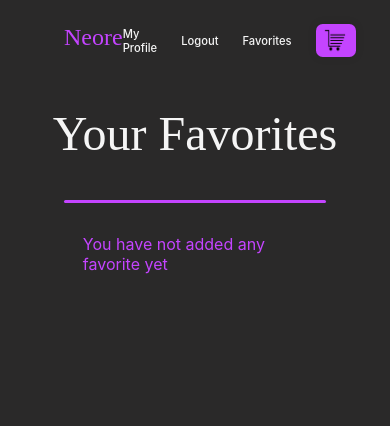
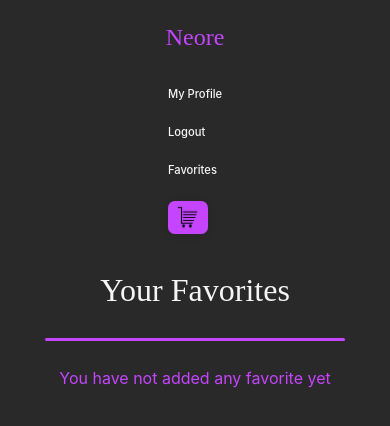
Before and after one commit to edvigedev/neore-shop, a React (Vite) app in the folder neore-shop/: page /neore-shop/favorites in a window 390 px wide. Shown: the top 426 px of the page. Built offline with nearby package versions, Linux system fonts and the light colour scheme.

Commit message:
feat(app-wide) implement responsive design

```diff
--- a/neore-shop/src/components/Aside-Homepage/Aside-HomePage.css
+++ b/neore-shop/src/components/Aside-Homepage/Aside-HomePage.css
@@ -1,3 +1,4 @@
+@media (min-width: 980px) {
   .home-page-aside {
     display: flex;
     flex-direction: column;
@@ -38,3 +39,46 @@
     appearance: none;
     border: none;
   }
+}
+
+@media (max-width: 979px) {
+  .home-page-aside {
+    display: flex;
+    flex-direction: column;
+    align-items: center;
+    justify-content: center;
+    width: 80%;
+    text-align: center;
+    font-family: 'Inter', sans-serif;
+    margin-left: 10%;
+    margin-right: 10%;
+    font-weight: 400;
+  }
+
+  .home-page-aside h3 {
+    color: #c444ff;
+    font-family: 'Inter', sans-serif;
+    font-size: 0.7em;
+    font-weight: 400;
+  }
+
+  .home-page-aside p {
+    color: #f5f5f5;
+    font-family: 'Inter', sans-serif;
+    font-size: 0.7em;
+    font-weight: 300;
+    font-style: italic;
+  }
+
+  .home-page-horizontal-divider {
+    width: 80%;
+    height: 3px;
+    border-radius: 10px;
+    background-color: #c444ff;
+    margin-top: 2%;
+    margin-bottom: 2%;
+    -webkit-appearance: none;
+    appearance: none;
+    border: none;
+  }
+}
--- a/neore-shop/src/components/Card/Card.css
+++ b/neore-shop/src/components/Card/Card.css
@@ -1,3 +1,4 @@
+@media (min-width: 980px) {
   .no-underline-link {
     text-decoration: none;
     color: inherit;
@@ -114,3 +115,123 @@
   .card-image-section {
     position: relative;
   }
+}
+
+@media (max-width: 979px) {
+  .no-underline-link {
+    text-decoration: none;
+    color: inherit;
+  }
+
+  .card:hover {
+    box-shadow: 0 0 20px #c444ff;
+  }
+
+  .card {
+    display: flex;
+    align-items: center;
+    justify-content: center;
+    width: 150px;
+    height: 180px;
+    background-color: #f5f5f5;
+    border-radius: 1em;
+    padding: 1em;
+    margin: 1em;
+    text-align: center;
+    flex-direction: column;
+    font-family: 'Inter', sans-serif;
+    font-weight: 400;
+    color: #000000;
+    transition: all 0.3s ease;
+  }
+
+  .card-image-section {
+    display: flex;
+    position: relative;
+    margin: 1em;
+  }
+
+  .card img {
+    width: 120px;
+    height: 100px;
+    object-fit: cover;
+  }
+
+  .card-buttons-section {
+    display: flex;
+    flex-direction: column;
+  }
+
+  .add-to-cart {
+    position: absolute;
+    top: -15px;
+    right: -15px;
+    background-color: transparent;
+    cursor: pointer;
+  }
+
+  .add-to-cart img {
+    width: 3em;
+    height: 3em;
+  }
+
+  .card-info {
+    display: flex;
+    flex-direction: column;
+    align-items: flex-start;
+    text-align: left;
+    width: 100%;
+    height: 40%;
+  }
+
+  .card h3 {
+    font-size: 0.6em;
+    margin-top: 0em;
+  }
+
+  .card-price {
+    display: flex;
+    flex-direction: row;
+    align-items: center;
+    justify-content: space-around;
+    gap: 0.3em;
+    color: #c444ff;
+  }
+
+  .card p {
+    font-size: 0.4em;
+    font-weight: 200;
+    color: rgb(64, 63, 63);
+    margin-top: 0em;
+  }
+
+  .favorite-btn {
+    position: absolute;
+    top: 0;
+    right: 100px;
+    background: rgb(212, 130, 250);
+    border: none;
+    border-radius: 50%;
+    width: 25px;
+    height: 25px;
+    cursor: pointer;
+    display: flex;
+    align-items: center;
+    justify-content: center;
+    font-size: 10px;
+    transition: all 0.2s ease;
+  }
+
+  .favorite-btn:hover {
+    background: rgba(255, 255, 255, 0.9);
+    transform: scale(1.1);
+  }
+
+  .favorite-btn.favorited:hover {
+    background: #c444ff;
+  }
+
+  .card-image-section {
+    position: relative;
+  }
+}
--- a/neore-shop/src/components/CardsContainer/CardsContainer.css
+++ b/neore-shop/src/components/CardsContainer/CardsContainer.css
@@ -1,3 +1,5 @@
+/* Screens larger than 980px */
+@media (min-width: 980px) {
   .cards-container {
     margin-left: 20%;
     margin-right: 20%;
@@ -19,3 +21,29 @@
   .cards-container-list li {
     list-style: none;
   }
+}
+
+/* Screens smaller than 980px */
+@media (max-width: 979px) {
+  .cards-container {
+    margin-left: 10%;
+    margin-right: 10%;
+    margin-top: 2%;
+    display: flex;
+    justify-content: center;
+  }
+
+  .cards-container-list {
+    display: flex;
+    flex-wrap: wrap;
+    justify-content: space-around;
+    margin: 0;
+    padding: 0;
+    list-style: none;
+    width: 80%;
+  }
+
+  .cards-container-list li {
+    list-style: none;
+  }
+}
--- a/neore-shop/src/components/FavoritesContainer/FavoritesContainer.css
+++ b/neore-shop/src/components/FavoritesContainer/FavoritesContainer.css
@@ -1,3 +1,5 @@
+/* Default styles for screens larger than 980px */
+@media (min-width: 980px) {
   .favorites-cards-container {
     margin-left: 20%;
     margin-right: 20%;
@@ -23,3 +25,33 @@
   .favorites-cards-container-list li {
     list-style: none;
   }
+}
+
+/* Responsive styles for screens smaller than 980px */
+@media (max-width: 979px) {
+  .favorites-cards-container {
+    margin-left: 10%;
+    margin-right: 10%;
+    margin-top: 3%;
+    display: flex;
+    justify-content: center;
+  }
+
+  .favorites-cards-container p {
+    color: #c444ff;
+  }
+
+  .favorites-cards-container-list {
+    display: flex;
+    flex-wrap: wrap;
+    justify-content: space-around;
+    margin: 0;
+    padding: 0;
+    list-style: none;
+    width: 80%;
+  }
+
+  .favorites-cards-container-list li {
+    list-style: none;
+  }
+}
--- a/neore-shop/src/components/Navbar/NavBar.css
+++ b/neore-shop/src/components/Navbar/NavBar.css
@@ -1,3 +1,5 @@
+/* Screens larger than 980px */
+@media (min-width: 980px) {
   .no-underline-link {
     text-decoration: none;
     color: inherit;
@@ -57,3 +59,69 @@
   .neore-logo:hover {
     color: rgb(212, 130, 250);
   }
+}
+
+/* Screens smaller than 980px */
+@media (max-width: 979px) {
+  .no-underline-link {
+    text-decoration: none;
+    color: inherit;
+  }
+
+  .nav-bar {
+    display: flex;
+    flex-direction: column;
+    align-items: center;
+    padding: 1em;
+    margin-left: 2.5em;
+    margin-right: 2.5em;
+  }
+
+  .nav-bar-links {
+    display: flex;
+    flex-direction: column;
+    justify-content: space-around;
+    list-style: none;
+    margin: 0;
+    padding: 0;
+    gap: 1.5em;
+    color: #f5f5f5;
+    font-family: 'Inter', sans-serif;
+    font-weight: 500;
+  }
+
+  .nav-bar-links li {
+    font-size: 0.7em;
+    font-family: 'Inter', sans-serif;
+  }
+
+  .cart-button {
+    background-color: #c444ff;
+    border: none;
+    cursor: pointer;
+    padding: 0.3em;
+    border-radius: 0.5em;
+    box-shadow: 0 0 10px 0 rgba(0, 0, 0, 0.1);
+    width: 3em;
+    height: 2.5em;
+    transition: all 0.3s ease;
+  }
+
+  .cart-button img {
+    width: 2em;
+    height: 2em;
+  }
+
+  .neore-logo {
+    font-size: 1.5em;
+    font-weight: bold;
+    color: #c444ff;
+    font-family: 'Newsreader', serif;
+    font-weight: 500;
+    margin-bottom: 1.5em;
+  }
+
+  .neore-logo:hover {
+    color: rgb(212, 130, 250);
+  }
+}
--- a/neore-shop/src/pages/Favorites/Favorites.css
+++ b/neore-shop/src/pages/Favorites/Favorites.css
@@ -1,3 +1,5 @@
+/* Default styles for screens larger than 980px */
+@media (min-width: 980px) {
   .favorites-container {
     display: flex;
     flex-direction: column;
@@ -23,3 +25,33 @@
     appearance: none;
     border: none;
   }
+}
+
+/* Responsive styles for screens smaller than 980px */
+@media (max-width: 979px) {
+  .favorites-container {
+    display: flex;
+    flex-direction: column;
+    align-items: center;
+  }
+
+  .favorites-title {
+    font-size: 2em;
+    font-family: Newsreader, serif;
+    font-weight: 400;
+    text-align: center;
+    color: #f5f5f5;
+  }
+
+  .favorites-horizontal-divider {
+    height: 3px;
+    width: 80%;
+    border-radius: 10px;
+    background-color: #c444ff;
+    margin-top: 2%;
+    margin-bottom: 2%;
+    -webkit-appearance: none;
+    appearance: none;
+    border: none;
+  }
+}
--- a/neore-shop/src/pages/Homepage/Homepage.css
+++ b/neore-shop/src/pages/Homepage/Homepage.css
@@ -1,3 +1,5 @@
+/* Screens larger than 980px */
+@media (min-width: 980px) {
   .home-page-container {
     display: flex;
     flex-direction: column;
@@ -24,3 +26,34 @@
     text-align: center;
     color: #f5f5f5;
   }
+}
+
+/* Responsive styles for screens smaller than 980px */
+@media (max-width: 979px) {
+  .home-page-container {
+    display: flex;
+    flex-direction: column;
+    align-items: center;
+    justify-content: center;
+  }
+
+  .home-page-title-aside-container {
+    display: flex;
+    flex-direction: column;
+    align-items: center;
+    justify-content: center;
+    width: 100%;
+    height: 50%;
+  }
+
+  .home-page-title {
+    font-size: 2em;
+    font-family: Newsreader, serif;
+    font-weight: 400;
+    margin-left: 10%;
+    margin-right: 10%;
+    margin-top: 4%;
+    text-align: center;
+    color: #f5f5f5;
+  }
+}
```
Lines whose indentation alone changed are shown as unchanged.
